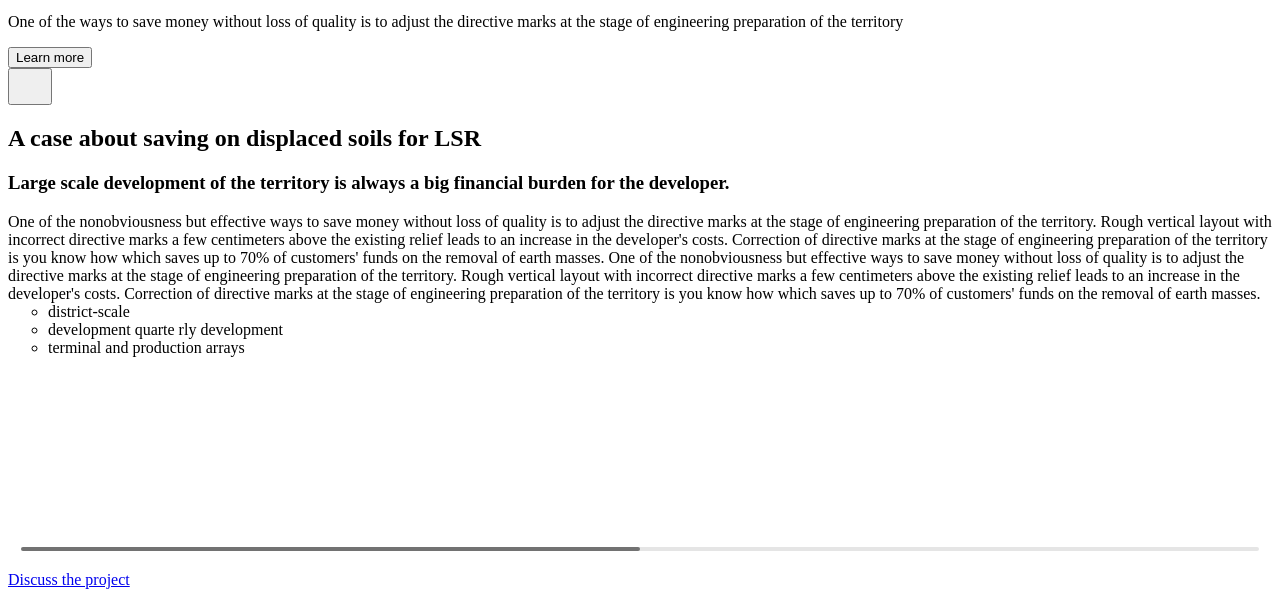
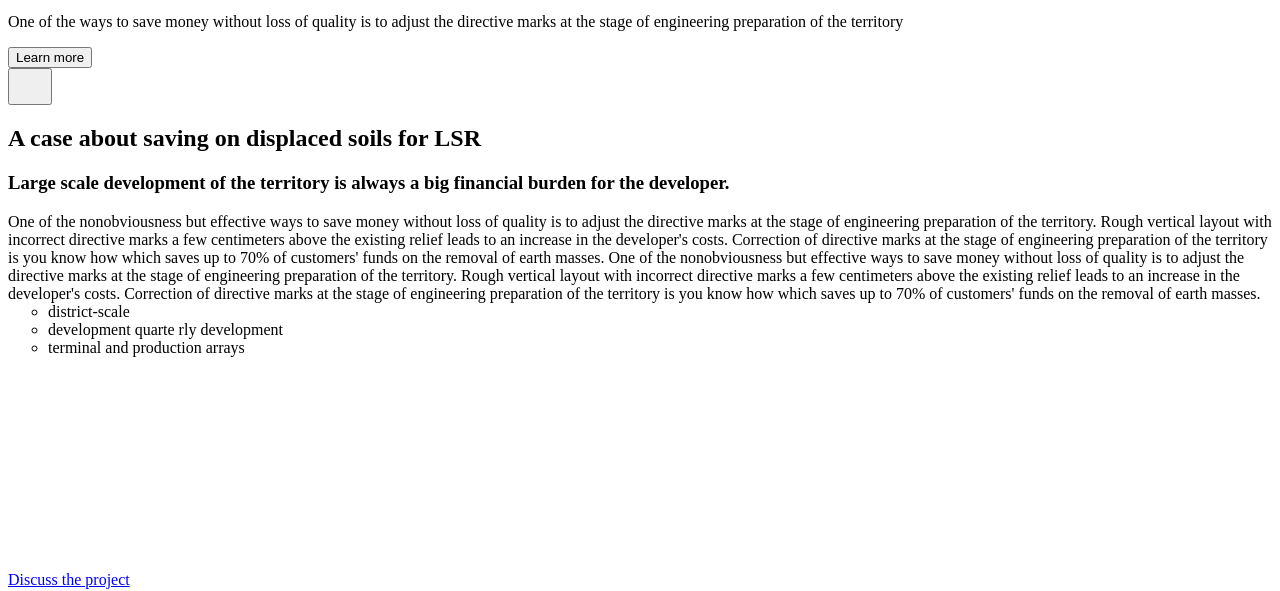
Before and after one commit to yibelyaev/GeneralPlan, a website with bundled scripts: page src/index.html in a window 1280 px wide. Shown: the part 2729-3320 px from the top of the page. Built offline with nearby package versions, Linux system fonts and the light colour scheme; files whose address does not match are found by name.

Commit message:
fix error

```diff
--- a/src/js/components/swiper.js
+++ b/src/js/components/swiper.js
@@ -34,12 +34,12 @@ export const initSwiper = () => {
   });
 
 
-  swiper = new Swiper('.swiper', {
-    scrollbar: {
-      el: '.swiper-scrollbar',
-      draggable: true,
-    },
-  });
+  // swiper = new Swiper('.swiper', {
+  //   scrollbar: {
+  //     el: '.swiper-scrollbar',
+  //     draggable: true,
+  //   },
+  // });
 }
 
 
--- a/src/sass/blocks/footer.scss
+++ b/src/sass/blocks/footer.scss
@@ -38,6 +38,7 @@
 
   @include desktop {
     grid-template-columns: repeat(3, 1fr);
+    grid-template-rows: 1fr;
   }
 }
 
@@ -60,7 +61,7 @@
 .footer .menu__list {
   flex-direction: column;
   margin-left: 0;
-  padding: 20px;
+  padding: 20px 44px 51px 26px;
 }
 
 .footer .menu__link {
@@ -147,7 +148,7 @@
 
   @include desktop {
     grid-column: 3/-1;
-    grid-row: 2/-1;
+    grid-row: 1/-1;
   }
 }
 
```
